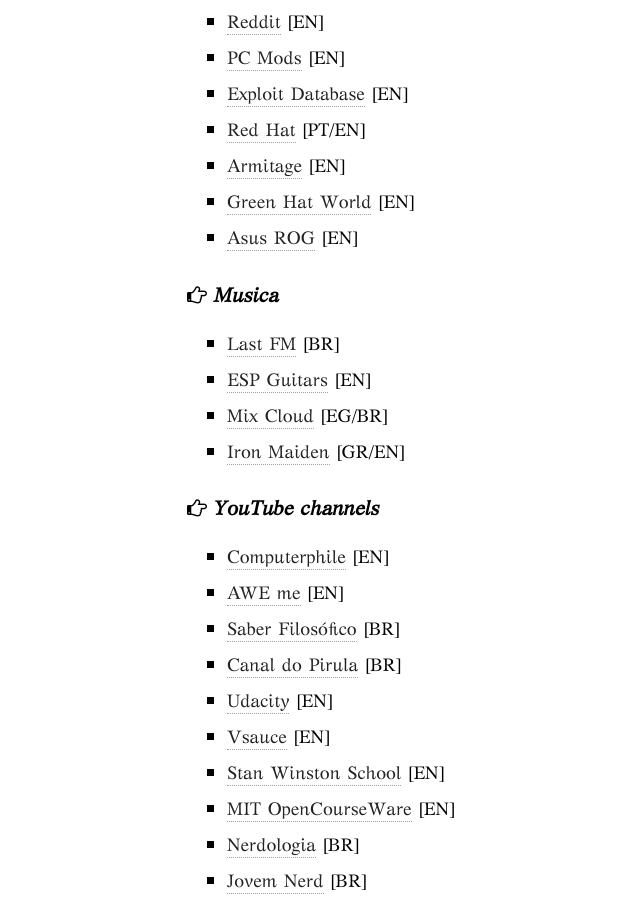
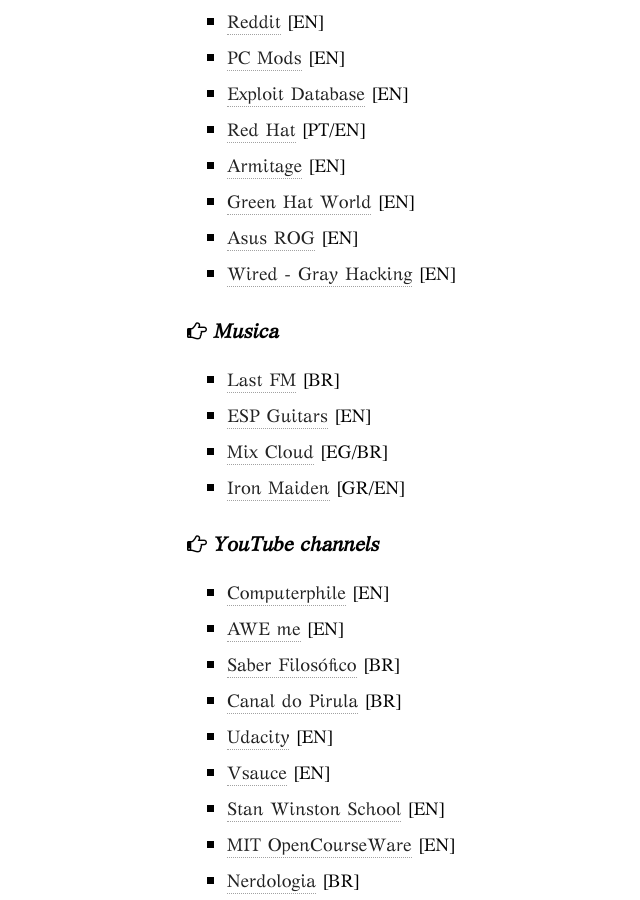
Before and after one commit to Agt-Morgu5/agt-morgu5.github.io, a Jekyll site: the page built from links/index.md, in a window 1280 px wide and 900 px high, scrolled down 901 px. Shown: the whole window, without its empty margins (99-739 px from the left). Built offline with Jekyll 4.4.1, drawn with Linux system fonts in a browser that asks for light colours; nearby versions of some CDN libraries.

Commit message:
Kojima-master-hats

```diff
--- a/links/index.md
+++ b/links/index.md
@@ -28,6 +28,7 @@
 * [Armitage](http://www.fastandeasyhacking.com/){:target="_blank"} [EN]
 * [Green Hat World](http://greenhatworld.com/){:target="_blank"}  [EN]
 * [Asus ROG](http://rog.asus.com/landing.aspx){:target="_blank"} [EN]
+* [Wired - Gray Hacking](https://www.wired.com/2016/04/hacker-lexicon-white-hat-gray-hat-black-hat-hackers/){:target="_blank"}  [EN]
 
 
 ##### <i class="fa fa-hand-o-right"></i> Musica
```
